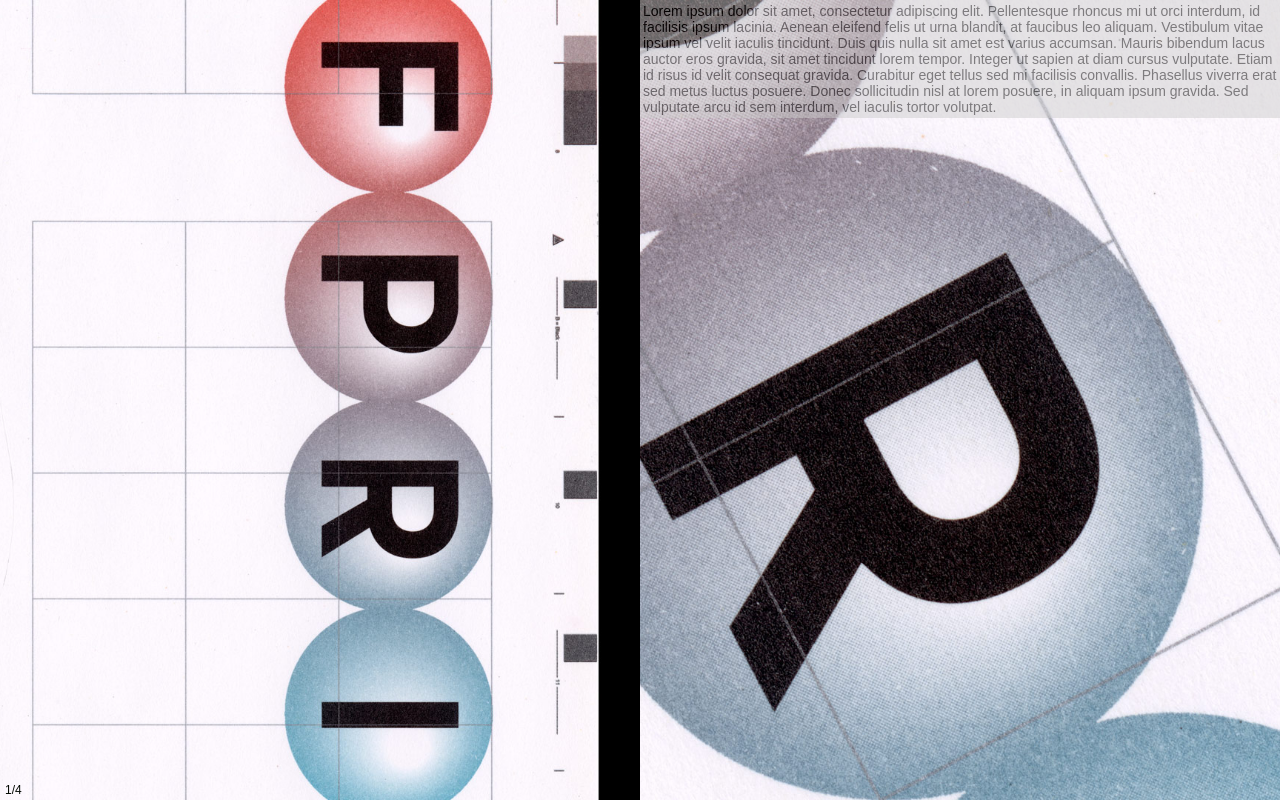
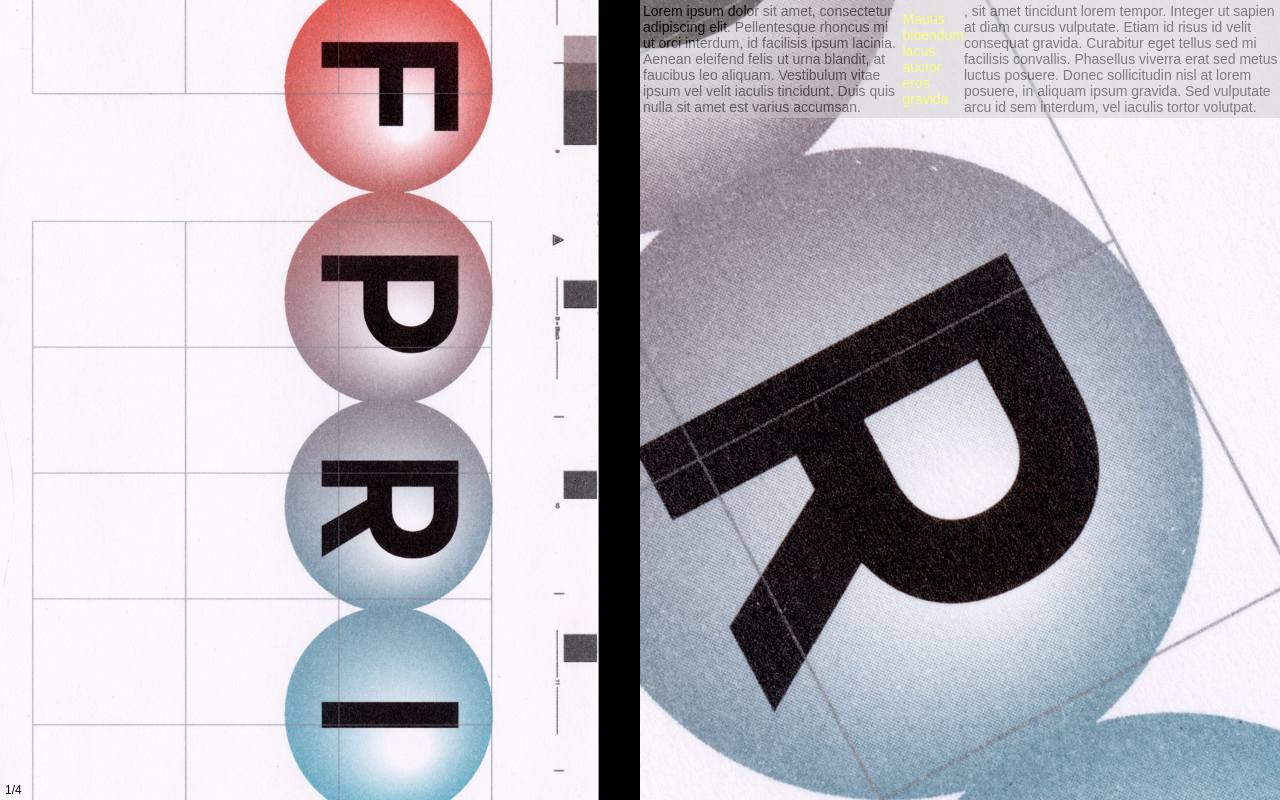
Before and after one commit to LuciusBest/paulpaturel.com, a plain HTML site: page index.html in a window 1280 px wide. Drawn offline with Linux system fonts and the light colour scheme.

Commit message:
Highlight words in overlay paragraphs

```diff
--- a/css/ui.css
+++ b/css/ui.css
@@ -35,3 +35,7 @@
     background-color: rgb(204, 204, 204);
     color: black;
 }
+
+.highlight {
+    color: yellow;
+}
--- a/js/dynamicTextOverlay.js
+++ b/js/dynamicTextOverlay.js
@@ -12,7 +12,7 @@
       "Aenean eleifend felis ut urna blandit, at faucibus leo aliquam.",
       "Vestibulum vitae ipsum vel velit iaculis tincidunt.",
       "Duis quis nulla sit amet est varius accumsan.",
-      "Mauris bibendum lacus auctor eros gravida, sit amet tincidunt lorem tempor.",
+      "<span class=\"highlight\">Mauris bibendum lacus auctor eros gravida</span>, sit amet tincidunt lorem tempor.",
       "Integer ut sapien at diam cursus vulputate.",
       "Etiam id risus id velit consequat gravida.",
       "Curabitur eget tellus sed mi facilisis convallis.",
@@ -27,7 +27,7 @@
       "Aliquam maximus justo ac lectus consectetur tempor.",
       "Morbi accumsan lacus eu turpis tincidunt, id vehicula nibh fermentum.",
       "Suspendisse potenti.",
-      "Mauris scelerisque ligula non purus tempus, at tempus orci semper.",
+      "<span class=\"highlight\">Mauris scelerisque ligula non purus</span> tempus, at tempus orci semper.",
       "Praesent posuere est in augue aliquet, vitae ultricies felis euismod.",
       "Fusce vitae arcu at lorem eleifend interdum.",
       "Nullam tempor erat sed neque tristique, nec rhoncus neque malesuada.",
@@ -39,7 +39,7 @@
       "Integer porta elit quis libero elementum.",
       "Lorem ipsum dolor sit amet, consectetur adipiscing elit.",
       "Nullam sagittis velit sed sapien dignissim, quis ultrices metus cursus.",
-      "Donec venenatis magna et sem dapibus, sed lacinia ligula viverra.",
+      "<span class=\"highlight\">Donec venenatis magna et sem</span> dapibus, sed lacinia ligula viverra.",
       "Proin commodo nisl ac neque laoreet maximus.",
       "Cras ornare lectus at odio blandit, quis gravida arcu aliquet.",
       "Aenean auctor mi nec nisi consequat, eu sollicitudin eros mattis.",
@@ -55,7 +55,7 @@
       "Lorem ipsum dolor sit amet, consectetur adipiscing elit.",
       "Sed sed dui bibendum, maximus sapien vel, tempor orci.",
       "Praesent non neque posuere, consequat est vel, dapibus turpis.",
-      "Fusce sagittis velit ac enim pretium, at cursus odio commodo.",
+      "<span class=\"highlight\">Fusce sagittis velit ac enim</span> pretium, at cursus odio commodo.",
       "Nam suscipit odio a elit hendrerit, eu laoreet urna sodales.",
       "Integer luctus nunc ac sem ultricies, at scelerisque quam fringilla.",
       "In laoreet leo nec bibendum elementum.",
@@ -72,7 +72,7 @@
       "Sed tristique metus sed lorem euismod, eget tincidunt mi elementum.",
       "Praesent vel nisi efficitur, pellentesque nisl vel, gravida libero.",
       "Aliquam a urna vel orci fermentum tincidunt.",
-      "Curabitur auctor magna vitae turpis efficitur, a scelerisque tortor aliquam.",
+      "<span class=\"highlight\">Curabitur auctor magna vitae turpis</span> efficitur, a scelerisque tortor aliquam.",
       "Integer varius nisi non eros faucibus, quis imperdiet velit fermentum.",
       "Morbi porta urna vitae lacus ultricies, ut fermentum odio vulputate.",
       "Cras maximus odio nec risus varius, vitae rhoncus est efficitur.",
@@ -88,7 +88,7 @@
   const setOverlayText = (projectName) => {
     const nextText = projectTexts[projectName] || "";
     if (nextText !== currentText) {
-      textOverlay.textContent = nextText;
+      textOverlay.innerHTML = nextText;
       currentText = nextText;
     }
   };
```
